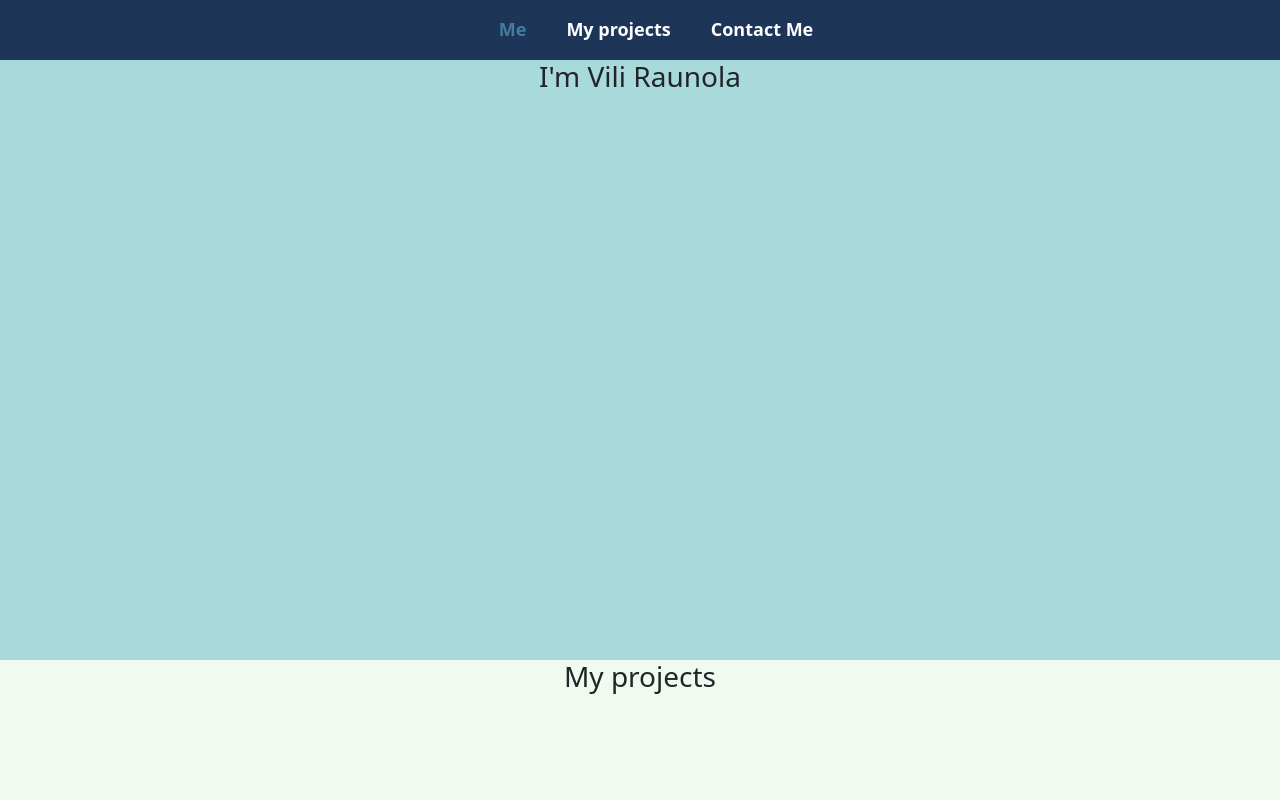
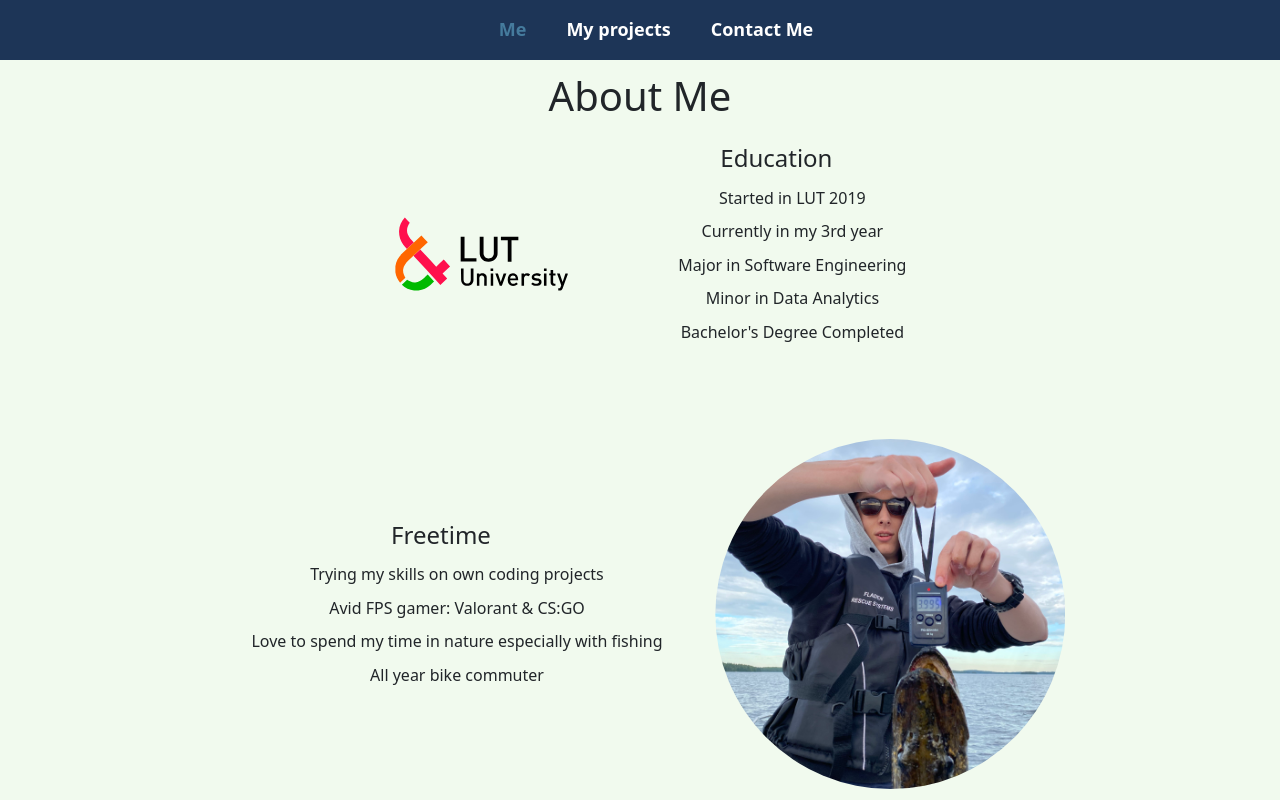
Before and after one commit to ViliRaunola/MyWebsite, a React (Create React App) app in the folder client/: page / in a window 1280 px wide. Shown: the top 800 px of the page. Built offline with nearby package versions, Linux system fonts and the light colour scheme.

Commit message:
'Me' section added

```diff
--- a/client/src/App.js
+++ b/client/src/App.js
@@ -51,8 +51,8 @@ function App() {
     <div className='App'>
       <Navbar handelScroll={scrollToSection} meRef={meRef} projectsRef={projectsRef} contactRef={contactRef} meVisible={meActive} projectsVisible={projectsActive} contactVisible={contactActive}></Navbar>
       <MeSection reference={meRef}></MeSection>
-      <Section title={'My projects'} color={'#f1faee'} reference={projectsRef} ></Section>
-      <Section title={'Contact Me'} color={'#e63946'} reference={contactRef}></Section>
+      <Section title={'My projects'} color={'#a8dadc'} reference={projectsRef} ></Section>
+      <Section title={'Contact Me'} color={'#f1faee'} reference={contactRef}></Section>
       <Footer handelScroll={scrollToSection} meRef={meRef} projectsRef={projectsRef} contactRef={contactRef}></Footer>
     </div>
   )
--- a/client/src/components/MeSection.css
+++ b/client/src/components/MeSection.css
@@ -1,8 +1,60 @@
 .mesection {
-    height: 600px;
-    background-color: #a8dadc;
+    height: 800px;
+    background-color: #f1faee;
+
+}
+
+.ul-group {
+    list-style-type: none;
+    place-self: 'center';
+}
+
+.card-div{
+    display: grid;
+    justify-content: center;
+    align-content: center;
+    align-items: center;
+
+    gap: 3em;
+    grid-auto-flow: column;
+
+    padding-top: 1em;
 }
 
 * {
     margin: 0;
 }
+
+.li-item-me-section {
+    padding: 0.3em;
+}
+
+
+.fishing-image {
+    width: 350px;
+    clip-path: circle();
+}
+
+
+@media only screen and (max-width: 768px) {
+    .card-div{
+        display: grid;
+        justify-content: center;
+        align-content: center;
+        justify-items: center;
+
+        gap: 1px;
+        grid-auto-flow: row;
+
+        padding-top: 1em;
+    }
+
+    .mesection {
+        height: 1100px;
+        background-color: #a8dadc;
+    }
+
+    .lutLogo {
+        order: 1;
+    }
+}
--- a/client/src/components/MeSection.js
+++ b/client/src/components/MeSection.js
@@ -1,10 +1,75 @@
 import React from 'react'
 import './MeSection.css'
+import lutLogo from '../images/lut.svg'
+import fishingImage from '../images/IMG_1871.jpeg'
+
+function calculateDiffInYears(dateStart){
+  var timeNow = Date.now();
+  var timeDifMs = timeNow - dateStart;
+  var timeDate = new Date(timeDifMs);
+  var result = Math.abs(timeDate.getUTCFullYear()-1970);
+  return result;
+}
+
+// This is meant only for the 5 year PeriodicWave, not including the "teen years"
+function addingSuffixToYear(year){
+  if( year === 1){
+    return year + 'st';
+  }else if ( year === 2){
+    return year + 'nd';
+  }else if ( year === 3){
+    return year + 'rd';
+  }else{
+    return year + 'th';
+  }
+}
 
 function Section({reference}) {
+
+  var myStartDateInUni = new Date(2019, 8, 1);
+  var diffInYears = calculateDiffInYears(myStartDateInUni) + 1;
+
+
+
   return (
     <div ref={reference} className='mesection' >
-        <h3>I'm Vili Raunola</h3>
+        <h1 style={{paddingTop: '0.3em'}}>About Me</h1>
+
+        <div className='card-div'>
+
+          <img height={150} src={lutLogo} alt='LUT Logo' className='lutLogo'/>
+
+          <div>
+            <h4>Education</h4>
+            <ul className='ul-group'>
+              <li className='li-item-me-section'>Started in LUT 2019</li>
+              <li className='li-item-me-section'>Currently in my {addingSuffixToYear(diffInYears)} year</li>
+              <li className='li-item-me-section'>Major in Software Engineering</li>
+              <li className='li-item-me-section'>Minor in Data Analytics</li>
+              <li className='li-item-me-section'>Bachelor's Degree Completed</li>
+            </ul>
+          </div>
+
+        </div>
+
+        <div className='card-div'>
+          <div>
+              <h4>Freetime</h4>
+              <ul className='ul-group'>
+                <li className='li-item-me-section'>Trying my skills on own coding projects</li>
+                <li className='li-item-me-section'>Avid FPS gamer: Valorant & CS:GO</li>
+                <li className='li-item-me-section'>Love to spend my time in nature especially with fishing</li>
+                <li className='li-item-me-section'>All year bike commuter</li>
+              </ul>
+            </div>
+
+          <img className='fishing-image' src={fishingImage} alt='Me Fishing'/>
+
+
+        </div>
+
+
+
     </div>
   )
 }
--- a/client/src/components/Navbar.css
+++ b/client/src/components/Navbar.css
@@ -12,4 +12,15 @@
     background-color: #1d3557;
     position: sticky;
     top: 0;
+    z-index: 1;
   }
+
+  @media only screen and (max-width: 375px) {
+    .navbarsticky {
+      height: 70px;
+      background-color: #1d3557;
+      position: sticky;
+      top: 0;
+      z-index: 1;
+    }
+}
```
Also changed, not shown: client/src/App.css (line endings or trailing spaces), client/src/images/IMG_1871.jpeg (added), client/src/images/lut.svg (added).
